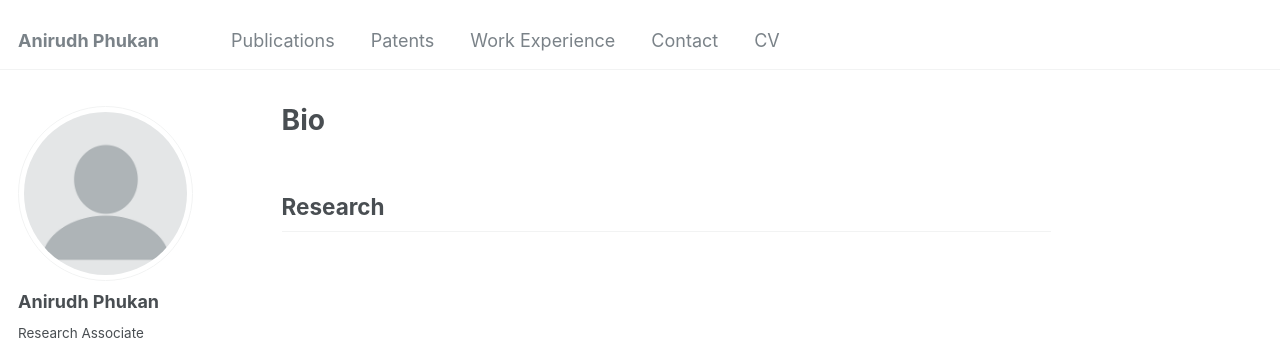
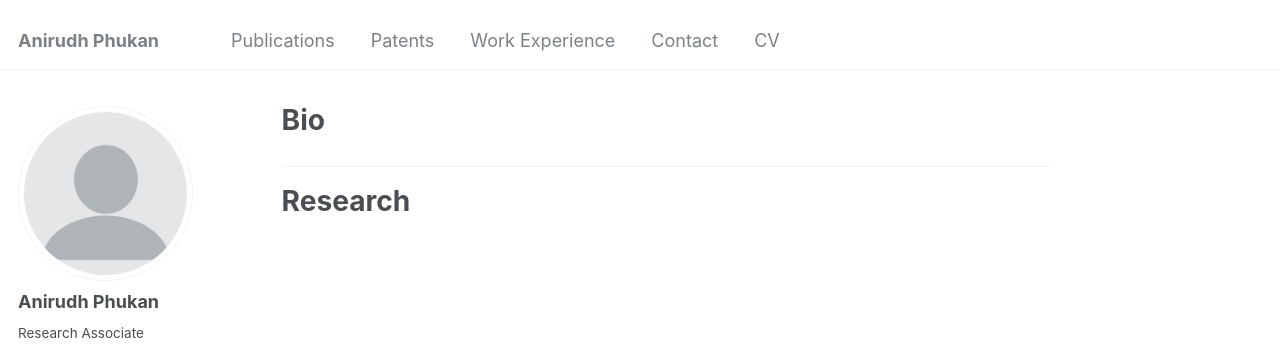
Before and after one commit to Anirudh-Phukan/Anirudh-Phukan.github.io, a Jekyll site: the page built from _pages/about.md, in a window 1280 px wide. Shown: the top 356 px of the page. Built offline with Jekyll 4.4.1, drawn with Linux system fonts in a browser that asks for light colours; some web fonts are replaced.

```diff
--- a/_pages/about.md
+++ b/_pages/about.md
@@ -7,4 +7,6 @@ redirect_from:
   - /about.html
 ---
 
-## Research
+---
+
+# Research
```
